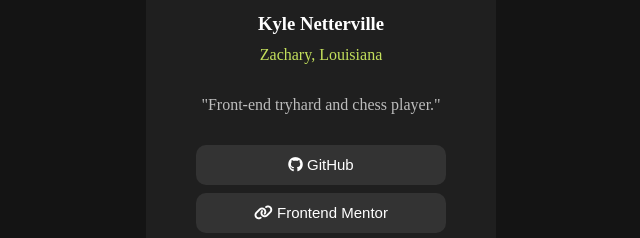
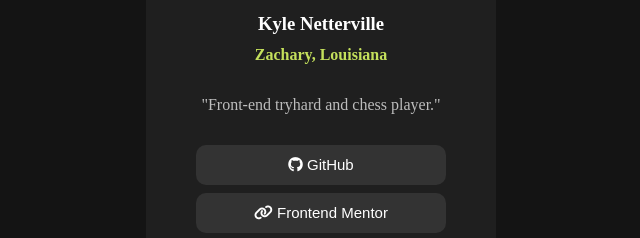
Before and after one commit to dkdkdkd222/Social-link-Profile, a plain HTML site: page index.html in a window 1280 px wide. Shown: the part 263-501 px from the top of the page, 319-959 px from the left. Drawn offline with Linux system fonts and the light colour scheme.

Commit message:
Update index.html
Adjustment of boldness

```diff
--- a/index.html
+++ b/index.html
@@ -14,7 +14,7 @@
     </div>
   <div class = "name-description">
       <h3 class = "name">Kyle Netterville</h3>
-<p class = "location">Zachary, Louisiana</p>
+<strong><p class = "location">Zachary, Louisiana</p></strong>
 <p class = "description">"Front-end tryhard and chess player."</p>
     </div>
     <div class="link-container">
```
